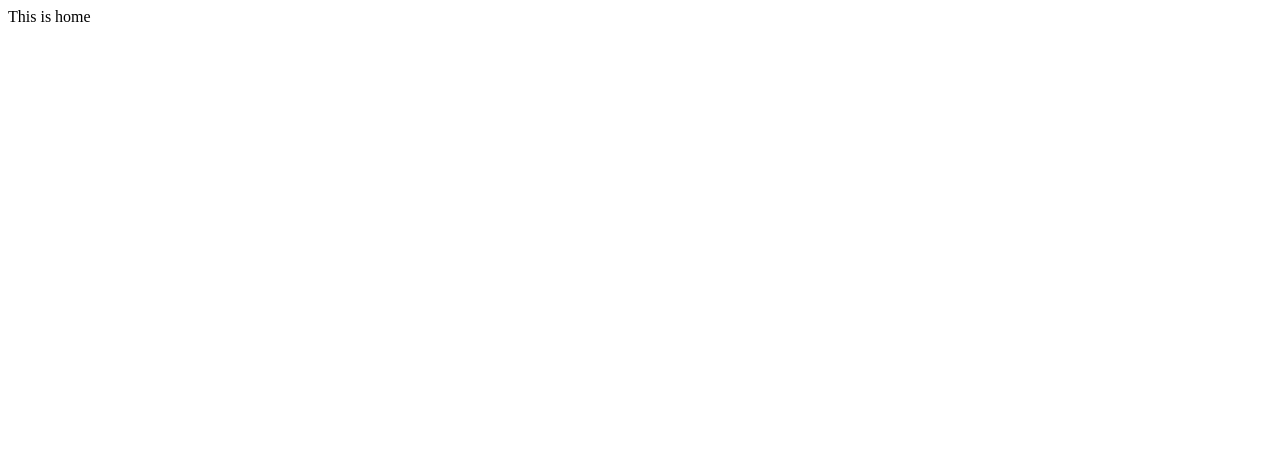
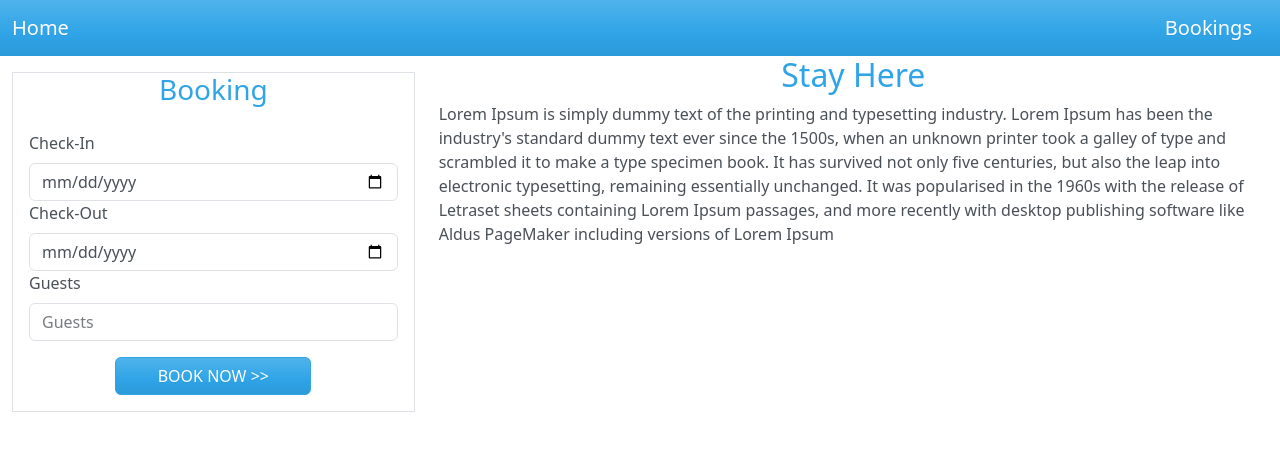
Before and after one commit to mira-dot/stayhere, a React (Create React App) app in the folder stayhere-web/: page / in a window 1280 px wide. Shown: the top 450 px of the page. Built offline with nearby package versions, Linux system fonts and the light colour scheme.

Commit message:
FE - home page skeleton

```diff
--- a/stayhere-web/package.json
+++ b/stayhere-web/package.json
@@ -6,6 +6,7 @@
     "@testing-library/jest-dom": "^5.17.0",
     "@testing-library/react": "^13.4.0",
     "@testing-library/user-event": "^13.5.0",
+    "bootswatch": "^5.3.3",
     "react": "^18.2.0",
     "react-dom": "^18.2.0",
     "react-router-dom": "^6.22.3",
--- a/stayhere-web/public/index.html
+++ b/stayhere-web/public/index.html
@@ -4,40 +4,14 @@
     <meta charset="utf-8" />
     <link rel="icon" href="%PUBLIC_URL%/favicon.ico" />
     <meta name="viewport" content="width=device-width, initial-scale=1" />
-    <meta name="theme-color" content="#000000" />
     <meta
       name="description"
       content="Web site created using create-react-app"
     />
-    <link rel="apple-touch-icon" href="%PUBLIC_URL%/logo192.png" />
-    <!--
-      manifest.json provides metadata used when your web app is installed on a
-      user's mobile device or desktop. See https://developers.google.com/web/fundamentals/web-app-manifest/
-    -->
-    <link rel="manifest" href="%PUBLIC_URL%/manifest.json" />
-    <!--
-      Notice the use of %PUBLIC_URL% in the tags above.
-      It will be replaced with the URL of the `public` folder during the build.
-      Only files inside the `public` folder can be referenced from the HTML.
-
-      Unlike "/favicon.ico" or "favicon.ico", "%PUBLIC_URL%/favicon.ico" will
-      work correctly both with client-side routing and a non-root public URL.
-      Learn how to configure a non-root public URL by running `npm run build`.
-    -->
-    <title>React App</title>
+    <title>Stay Here</title>
   </head>
   <body>
     <noscript>You need to enable JavaScript to run this app.</noscript>
     <div id="root"></div>
-    <!--
-      This HTML file is a template.
-      If you open it directly in the browser, you will see an empty page.
-
-      You can add webfonts, meta tags, or analytics to this file.
-      The build step will place the bundled scripts into the <body> tag.
-
-      To begin the development, run `npm start` or `yarn start`.
-      To create a production bundle, use `npm run build` or `yarn build`.
-    -->
   </body>
 </html>
--- a/stayhere-web/src/App.js
+++ b/stayhere-web/src/App.js
@@ -4,17 +4,23 @@ import AvailableRooms from "./pages/AvailableRooms";
 import Bookings from "./pages/Bookings";
 import NoPage from "./pages/NoPage";
 import {BrowserRouter, Route, Routes} from "react-router-dom";
+import Header from "./pages/Header";
 
 function App() {
     return (
+        <div>
+            <Header/>
+            <div className="container-fluid">
                 <BrowserRouter>
                     <Routes>
-        <Route index element={<Home />} />
-        <Route path="available-rooms" element={<AvailableRooms />} />
-        <Route path="bookings" element={<Bookings />} />
-        <Route path="*" element={<NoPage />} />
+                        <Route index element={<Home/>}/>
+                        <Route path="available-rooms" element={<AvailableRooms/>}/>
+                        <Route path="bookings" element={<Bookings/>}/>
+                        <Route path="*" element={<NoPage/>}/>
                     </Routes>
                 </BrowserRouter>
+            </div>
+        </div>
     );
 }
 
--- a/stayhere-web/src/index.js
+++ b/stayhere-web/src/index.js
@@ -3,6 +3,7 @@ import ReactDOM from 'react-dom/client';
 import './index.css';
 import App from './App';
 import reportWebVitals from './reportWebVitals';
+import "bootswatch/dist/cerulean/bootstrap.css";
 
 const root = ReactDOM.createRoot(document.getElementById('root'));
 root.render(
--- a/stayhere-web/src/pages/BookingSearch.js
+++ b/stayhere-web/src/pages/BookingSearch.js
@@ -0,0 +1,20 @@
+const BookingSearch = () => {
+    return (
+        <div className="border border-1 mt-3">
+            <h3 className="text-center">Booking</h3>
+            <div className="p-3">
+                <label className="form-label" htmlFor="checkin">Check-In</label>
+                <input className="form-control" id="checkin" type="date" placeholder="Check-In"/>
+                <label className="form-label" htmlFor="checkout">Check-Out</label>
+                <input className="form-control" id="checkout" type="date" placeholder="Check-Out"/>
+                <label className="form-label" htmlFor="guests">Guests</label>
+                <input className="form-control" id="checkout" type="number" placeholder="Guests"/>
+                <div className="row justify-content-center">
+                    <button type="button" className="btn btn-primary text-center w-50 mt-3">BOOK NOW >></button>
+                </div>
+            </div>
+        </div>
+    )
+}
+
+export default BookingSearch;
--- a/stayhere-web/src/pages/Header.js
+++ b/stayhere-web/src/pages/Header.js
@@ -0,0 +1,12 @@
+const Header = () => {
+    return (
+        <nav className="navbar navbar-expand-lg bg-primary" data-bs-theme="dark">
+            <div className="container-fluid">
+                <a className="navbar-brand" href="/">Home</a>
+                <a className="navbar-brand" href="/bookings">Bookings</a>
+            </div>
+        </nav>
+    )
+};
+
+export default Header;
--- a/stayhere-web/src/pages/Home.js
+++ b/stayhere-web/src/pages/Home.js
@@ -1,5 +1,22 @@
+import BookingSearch from "./BookingSearch";
+
 const Home = () => {
-  return <div>This is home</div>;
+  return (
+      <div className="row">
+          <div className="col-4">
+              <BookingSearch />
+          </div>
+          <div className="col-8">
+              <h2 className="text-center">Stay Here</h2>
+              <p>Lorem Ipsum is simply dummy text of the printing and typesetting industry. Lorem Ipsum has been the
+                  industry's standard dummy text ever since the 1500s, when an unknown printer took a galley of type and
+                  scrambled it to make a type specimen book. It has survived not only five centuries, but also the leap
+                  into electronic typesetting, remaining essentially unchanged. It was popularised in the 1960s with the
+                  release of Letraset sheets containing Lorem Ipsum passages, and more recently with desktop publishing
+                  software like Aldus PageMaker including versions of Lorem Ipsum</p>
+          </div>
+      </div>
+  )
 };
 
 export default Home;
```
Also changed, not shown: 1 other file (tests, documents, lock files or other folders). Lines whose indentation alone changed are shown as unchanged.
